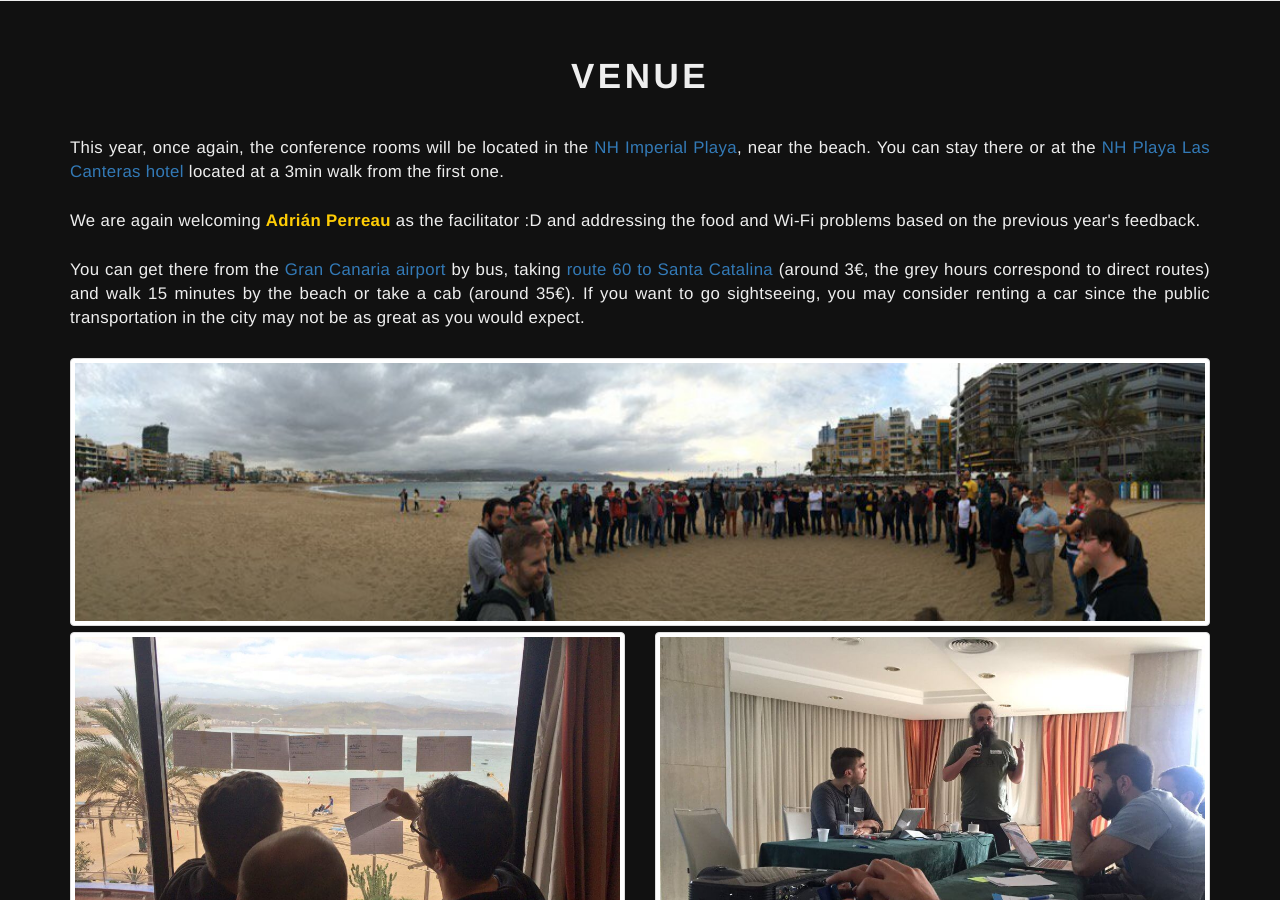
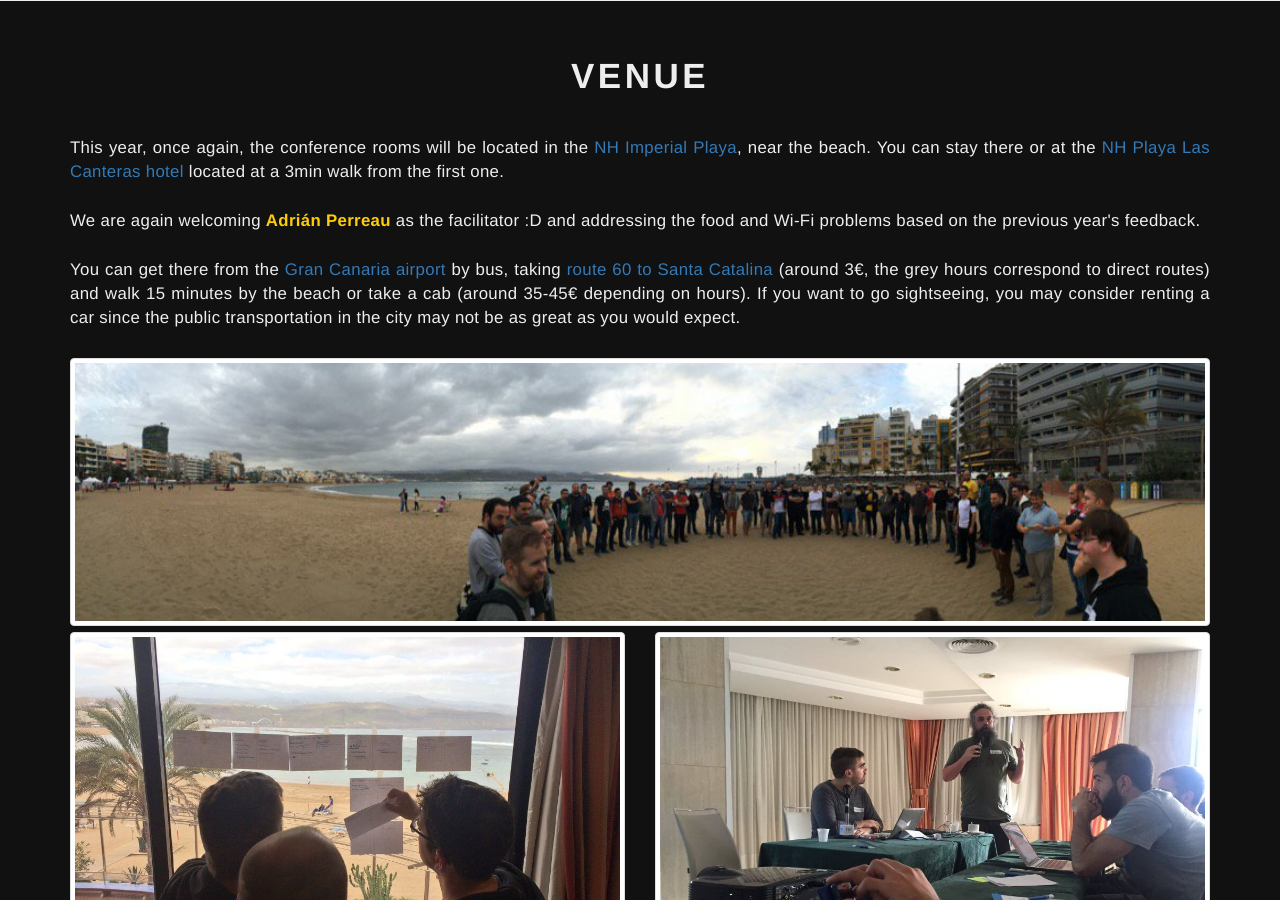
Before and after one commit to Suui/Socracan, a Jekyll site: the page built from home.html, in a window 1280 px wide and 900 px high, scrolled down 1021 px. Built offline with Jekyll 4.4.1, drawn with Linux system fonts in a browser that asks for light colours.

Commit message:
price update for cabs

```diff
--- a/home.html
+++ b/home.html
@@ -54,7 +54,7 @@ permalink: /
 		<div class="title">Venue</div>
 		<p>This year, once again, the conference rooms will be located in the <a href="https://www.google.es/maps/place/Hotel+NH+Imperial+Playa/@28.1486463,-15.4314489,18z/data=!4m21!1m15!4m14!1m6!1m2!1s0xc4095380b4e84f5:0x19c7dad290fed192!2sHotel+NH+Las+Palmas+Playa+Las+Canteras,+Calle+Prudencio+Morales,+41,+35009+Las+Palmas+de+Gran+Canaria,+Las+Palmas!2m2!1d-15.4306974!2d28.1490267!1m6!1m2!1s0x0:0x9dbca812ce57c97b!2sHotel+NH+Imperial+Playa!2m2!1d-15.430758!2d28.148439!3m4!1s0xc4095387ae51e8d:0x9dbca812ce57c97b!8m2!3d28.148439!4d-15.430758" target="_blank">NH Imperial Playa</a>, near the beach. You can stay there or at the <a href="https://www.google.es/maps/place/Hotel+NH+Las+Palmas+Playa+Las+Canteras/@28.1486463,-15.4314489,18z/data=!4m5!3m4!1s0x0:0x19c7dad290fed192!8m2!3d28.1490267!4d-15.4306975" target="_blank">NH Playa Las Canteras hotel</a> located at a 3min walk from the first one.</p>
 		<p>We are again welcoming <b>Adrián Perreau</b> as the facilitator :D and addressing the food and Wi-Fi problems based on the previous year's feedback.</p>
-		<p>You can get there from the <a href="https://www.google.es/maps/place/Aeropuerto+de+Gran+Canaria+(LPA)/@27.9332227,-15.3886078,15z/data=!4m5!3m4!1s0x0:0x824bcf7e159f85d4!8m2!3d27.9331848!4d-15.3877066" target="_blank">Gran Canaria airport</a> by bus, taking <a href="http://www.globalsu.net/lineas/linea60.pdf" target="_blank">route 60 to Santa Catalina</a> (around 3€, the grey hours correspond to direct routes) and walk 15 minutes by the beach or take a cab (around 35€). If you want to go sightseeing, you may consider renting a car since the public transportation in the city may not be as great as you would expect.</p>
+		<p>You can get there from the <a href="https://www.google.es/maps/place/Aeropuerto+de+Gran+Canaria+(LPA)/@27.9332227,-15.3886078,15z/data=!4m5!3m4!1s0x0:0x824bcf7e159f85d4!8m2!3d27.9331848!4d-15.3877066" target="_blank">Gran Canaria airport</a> by bus, taking <a href="http://www.globalsu.net/lineas/linea60.pdf" target="_blank">route 60 to Santa Catalina</a> (around 3€, the grey hours correspond to direct routes) and walk 15 minutes by the beach or take a cab (around 35-45€ depending on hours). If you want to go sightseeing, you may consider renting a car since the public transportation in the city may not be as great as you would expect.</p>
 		<div class="row">
 			<div class="col-md-12">
 				<img class="img-thumbnail" src="/img/venue/1.jpg" alt="Venue">
```
